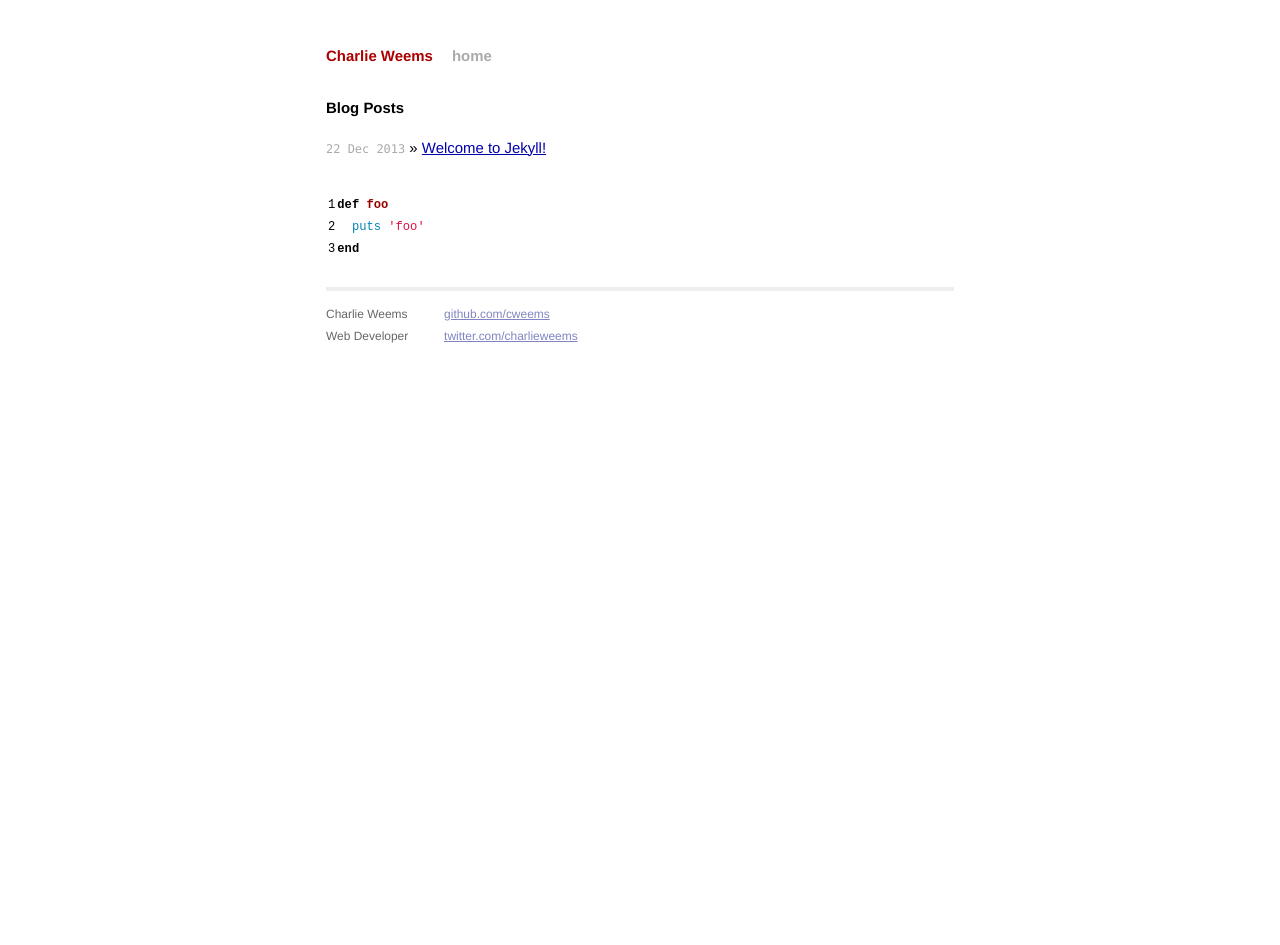
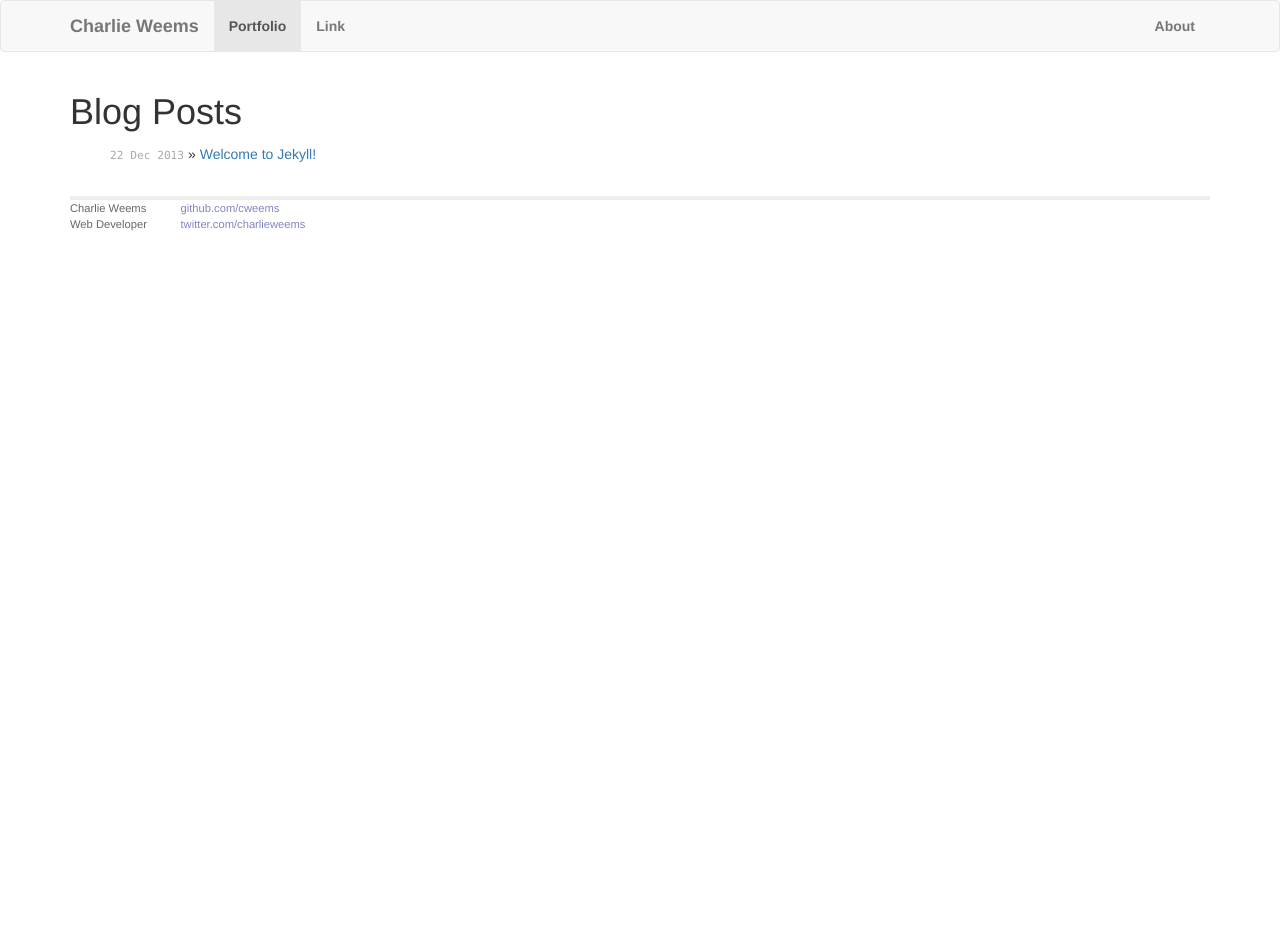
Before and after one commit to cweems/cweems.github.io, a Jekyll site: the page built from index.html, in a window 1280 px wide. Built offline with Jekyll 4.4.1, drawn with Linux system fonts in a browser that asks for light colours; nearby versions of some CDN libraries; Markdown is read by kramdown in place of the engine named in the settings; after the commit the page ends 900 px from its top, so only the background shows below that.

Commit message:
Nav Bar Formatting

```diff
--- a/_layouts/default.html
+++ b/_layouts/default.html
@@ -4,7 +4,7 @@
         <meta charset="utf-8">
         <meta http-equiv="X-UA-Compatible" content="IE=edge,chrome=1">
         <title>{{ page.title }}</title>
-        <meta name="viewport" content="width=device-width">
+        <meta name="viewport" content="width=device-width, initial-scale=1.0">
 
         <!-- syntax highlighting CSS -->
         <link rel="stylesheet" href="/css/syntax.css">
@@ -12,14 +12,45 @@
         <!-- Custom CSS -->
         <link rel="stylesheet" href="/css/main.css">
 
+        <!-- Bootstrap CSS -->
+
+        <link rel="stylesheet" href="//netdna.bootstrapcdn.com/bootstrap/3.0.3/css/bootstrap.min.css">
+
+        <!-- Bootstrap JS -->
+
+        <script src="//netdna.bootstrapcdn.com/bootstrap/3.0.3/js/bootstrap.min.js"></script>
+
+
     </head>
     <body>
+         <div class="header">
+            <nav class="navbar navbar-default" role="navigation">
+              <div class="container">
+                        <!-- Brand and toggle get grouped for better mobile display -->
+              <div class="navbar-header">
+                <button type="button" class="navbar-toggle" data-toggle="collapse" data-target="#bs-example-navbar-collapse-1">
+                  <span class="sr-only">Toggle navigation</span>
+                  <span class="icon-bar"></span>
+                  <span class="icon-bar"></span>
+                  <span class="icon-bar"></span>
+                </button>
+                <a class="navbar-brand" href="/">Charlie Weems</a>
+              </div>
 
-        <div class="site">
-          <div class="header">
-            <h1 class="title"><a href="/">{{ site.name }}</a></h1>
-            <a class="extra" href="/">home</a>
-          </div>
+                        <!-- Collect the nav links, forms, and other content for toggling -->
+              <div class="collapse navbar-collapse" id="bs-example-navbar-collapse-1">
+                <ul class="nav navbar-nav">
+                  <li class="active"><a href="#">Portfolio</a></li>
+                  <li><a href="#">Link</a></li>
+                </ul>
+                <ul class="nav navbar-nav navbar-right">
+                  <li><a href="#">About</a></li>
+                </ul>
+              </div><!-- /.navbar-collapse -->
+            </div>
+            </nav>
+        </div>
+        <div class="container">
 
           {{ content }}
 
--- a/css/main.css
+++ b/css/main.css
@@ -5,29 +5,7 @@
 /*****************************************************************************/
 
 /* Global Reset */
-* {
-  margin: 0;
-  padding: 0;
-}
 
-html, body { height: 100%; }
-
-body {
-  background-color: #FFF;
-  font: 13.34px Helvetica, Arial, sans-serif;
-  font-size: small;
-  text-align: center;
-}
-
-h1, h2, h3, h4, h5, h6 {
-  font-size: 100%; }
-
-h1 { margin-bottom: 1em; }
-p { margin: 1em 0; }
-
-a         { color: #00a; }
-a:hover   { color: #000; }
-a:visited { color: #a0a; }
 
 /*****************************************************************************/
 /*
@@ -54,14 +32,6 @@ a:visited { color: #a0a; }
 /* Site
 /*
 /*****************************************************************************/
-
-.site {
-  font-size: 115%;
-  text-align: justify;
-  width: 42em;
-  margin: 3em auto 2em;
-  line-height: 1.5em;
-}
 
 .header a {
   font-weight: bold;
--- a/index.html
+++ b/index.html
@@ -10,10 +10,4 @@ title: Your New Jekyll Site
       <li><span>{{ post.date | date_to_string }}</span> &raquo; <a href="{{ post.url }}">{{ post.title }}</a></li>
     {% endfor %}
   </ul>
-
-  {% highlight ruby linenos %}
-def foo
-  puts 'foo'
-end
-{% endhighlight %}
 </div>
```
Also changed, not shown: 3 other files.
